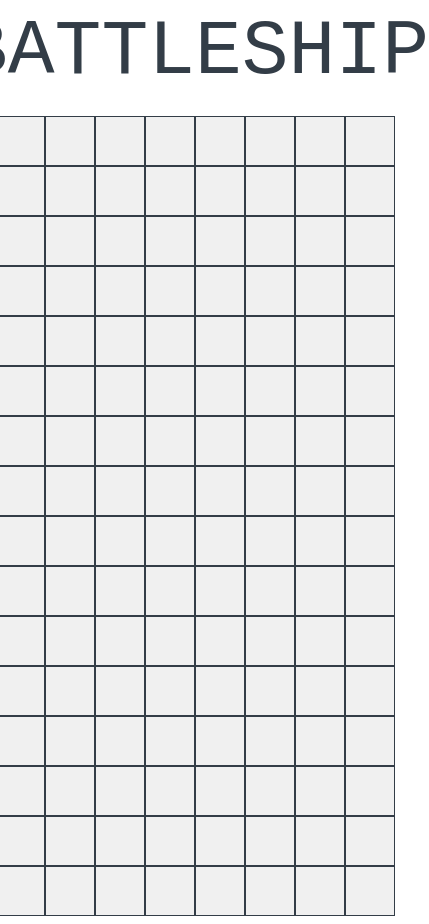
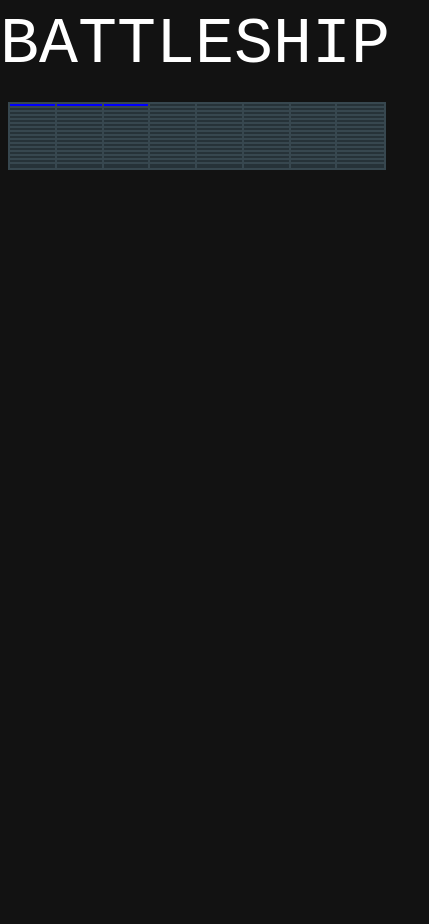
Before and after one commit to raze0017/BattleShip, a website built with webpack: page src/index.html in a window 390 px wide. Shown: the whole page, 429 px wide, since content can reach past the window. After the commit the page ends 844 px from the top, so only its background shows below. Built offline with nearby package versions, Linux system fonts and the light colour scheme.

Commit message:
Made ship appear in the grid
-Friendly ship is visible in the gameboard,while the enemy ship is hidden

```diff
--- a/src/css/styles.css
+++ b/src/css/styles.css
@@ -1,41 +1,50 @@
 body {
+  background-color: #121212; /* Dark background */
+  color: #ffffff; /* Light text color for contrast */
   font-family: Arial, sans-serif;
 }
 
 header {
   display: flex;
   justify-content: center;
-  font-size: 6em;
+  font-size: 5em;
   font-family: monospace;
-  color: rgb(51, 61, 71);
+  color: #ffffff; /* Light text color */
   margin-bottom: 20px;
 }
 
 .gameBoards {
   display: flex;
-  justify-content: space-around;
-  margin-top: 20px;
+  justify-content: space-evenly;
 }
 
 .gameBoard {
-  border: 5px rgb(51, 61, 71);
-  width: 400px; /* Fixed width */
-  height: 400px; /* Fixed height */
+  width: 400px;
+  height: 400px;
   display: grid;
-  grid-template-columns: repeat(8, 1fr); /* 10 columns */
-  grid-template-rows: repeat(8, 1fr); /* 10 rows */
+  grid-template-columns: repeat(8, 1fr);
+  grid-template-rows: repeat(8, 1fr);
+  background-color: #1e1e1e; /* Slightly lighter dark background */
 }
 
 .gridcell {
-  border: 1px solid rgb(51, 61, 71); /* Adjust border width */
-  background-color: #f0f0f0; /* Light background color for visibility */
+  border: 2px solid #37474f; /* Border color that fits dark mode */
+  background-color: #263238; /* Dark grid cell color */
+  width: 100%;
+  height: 100%;
+  display: flex;
+  align-items: center;
+  justify-content: center;
 }
 
-/* Media Query for screens smaller than 500px */
 @media (max-width: 500px) {
   .gameBoards {
-    flex-direction: column;
-    justify-content: space-between;
-    align-items: center;
+    flex-direction: column; /* Stacks gameboards vertically */
+    align-items: center; /* Centers gameboards */
+  }
+
+  .gameBoard {
+    width: 100%; /* Full width on small screens */
+    height: auto; /* Auto height to maintain aspect ratio */
   }
 }
--- a/src/index.js
+++ b/src/index.js
@@ -8,16 +8,36 @@ document.addEventListener('DOMContentLoaded', function () {
   const player2BoardElement = document.querySelector('.player2');
   const player1 = createPlayer('human');
   const player2 = createPlayer('computer');
+
   createGrid(player1BoardElement);
   addCellListeners(player1BoardElement, player1.gameBoard);
 
   createGrid(player2BoardElement);
   addCellListeners(player2BoardElement, player2.gameBoard);
 
-  player1.attack(player2.gameBoard, 0, 0);
-  player1.attack(player2.gameBoard, 0, 1);
-  player1.attack(player2.gameBoard, 0, 2);
+  // Example ship placement
+  player1.gameBoard.placeShip(
+    3,
+    [
+      [0, 0],
+      [0, 1],
+      [0, 2],
+    ],
+    player1BoardElement,
+    0
+  );
+  player2.gameBoard.placeShip(
+    3,
+    [
+      [1, 0],
+      [1, 1],
+      [1, 2],
+    ],
+    player2BoardElement,
+    1
+  );
 
-  console.log('hello');
+  console.log('Game initialized');
+
   console.log(player2.gameBoard.allShipsSunk()); // Should be true after 3 hits
 });
--- a/src/scripts/gameboard.mjs
+++ b/src/scripts/gameboard.mjs
@@ -4,15 +4,19 @@ import Ship from './ship.mjs'; // Import the Ship class
 import createGrid from './ui.mjs';
 export default class GameBoard {
   constructor() {
-    this.board = Array.from({ length: 10 }, () => Array(10).fill(null));
+    this.board = Array.from({ length: 8 }, () => Array(8).fill(null));
     this.missedAttacks = [];
     this.ships = [];
   }
-  placeShip(length, coordinates) {
+  placeShip(length, coordinates, boardElement, enemy) {
     const newShip = new Ship(length);
     for (const coord of coordinates) {
       const [x, y] = coord;
       this.board[x][y] = newShip; // Place the ship on the board
+      const toColor = boardElement.querySelector(`.cell-${x}-${y}`);
+      if (!enemy) {
+        toColor.style.background = 'blue';
+      }
     }
     this.ships.push(newShip); // Keep track of all ships
   }
--- a/src/scripts/ui.mjs
+++ b/src/scripts/ui.mjs
@@ -6,15 +6,23 @@ export function createGrid(boardElement) {
       gridCell.classList.add('gridcell');
       gridCell.dataset.x = i;
       gridCell.dataset.y = j;
+      gridCell.classList.add(`cell-${i}-${j}`);
       boardElement.appendChild(gridCell);
     }
   }
 }
 export function addCellListeners(boardElement, gameBoard) {
   boardElement.addEventListener('click', (event) => {
-    const cell = event.target;
-    const x = parseInt(cell.dataset.x);
-    const y = parseInt(cell.dataset.y);
-    gameBoard.receiveAttack(x, y);
+    const cell = event.target.closest('.gridcell');
+    if (!cell) return; // Exit if no grid cell is clicked
+
+    const x = parseInt(cell.dataset.x, 10);
+    const y = parseInt(cell.dataset.y, 10);
+    console.log(x, y);
+    if (!isNaN(x) && !isNaN(y)) {
+      gameBoard.receiveAttack(x, y);
+    } else {
+      console.error('Invalid coordinates:', x, y);
+    }
   });
 }
```
Also changed, not shown: dist/favicon.png, dist/main.js, src/favicon.png.
